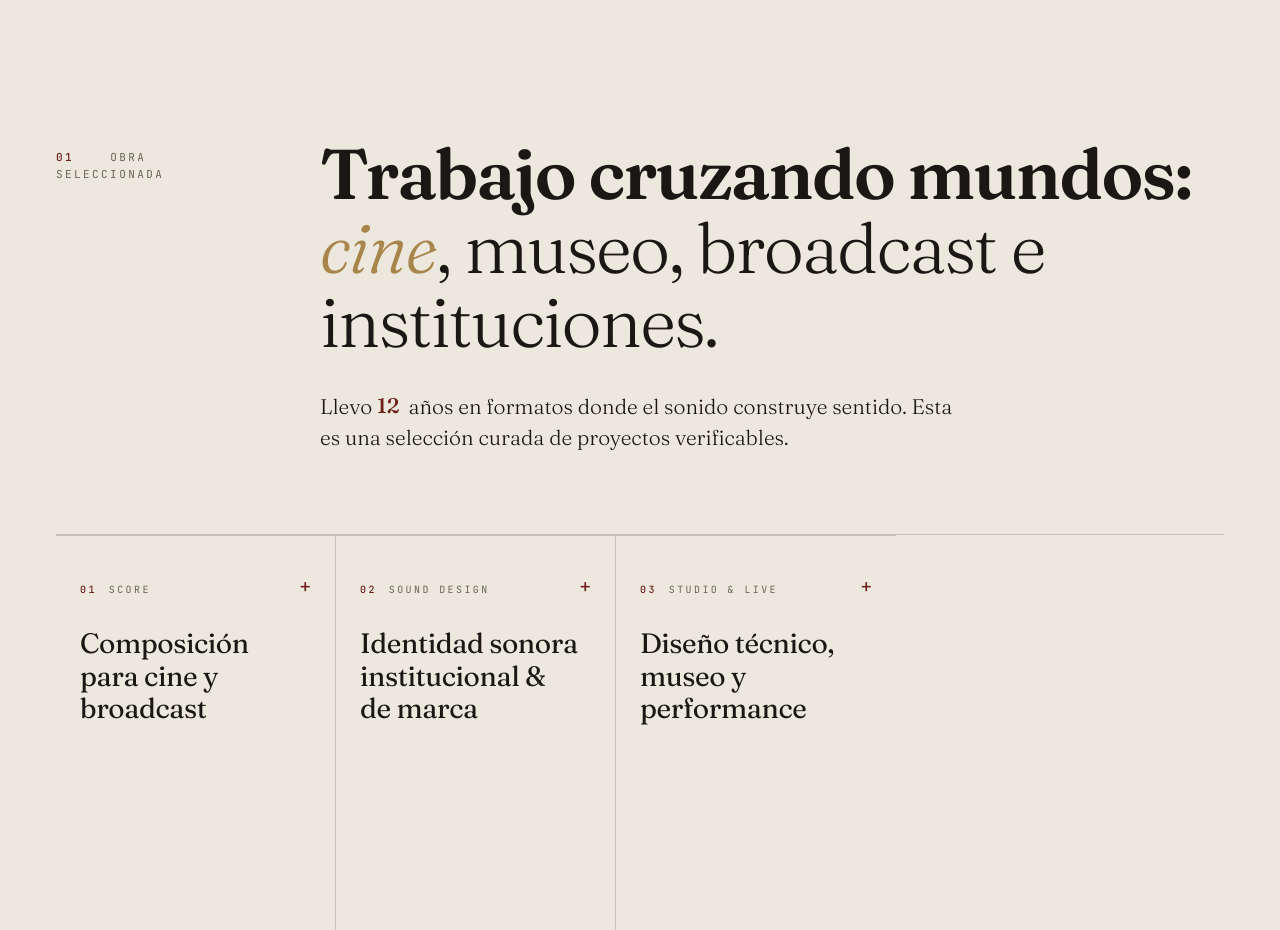
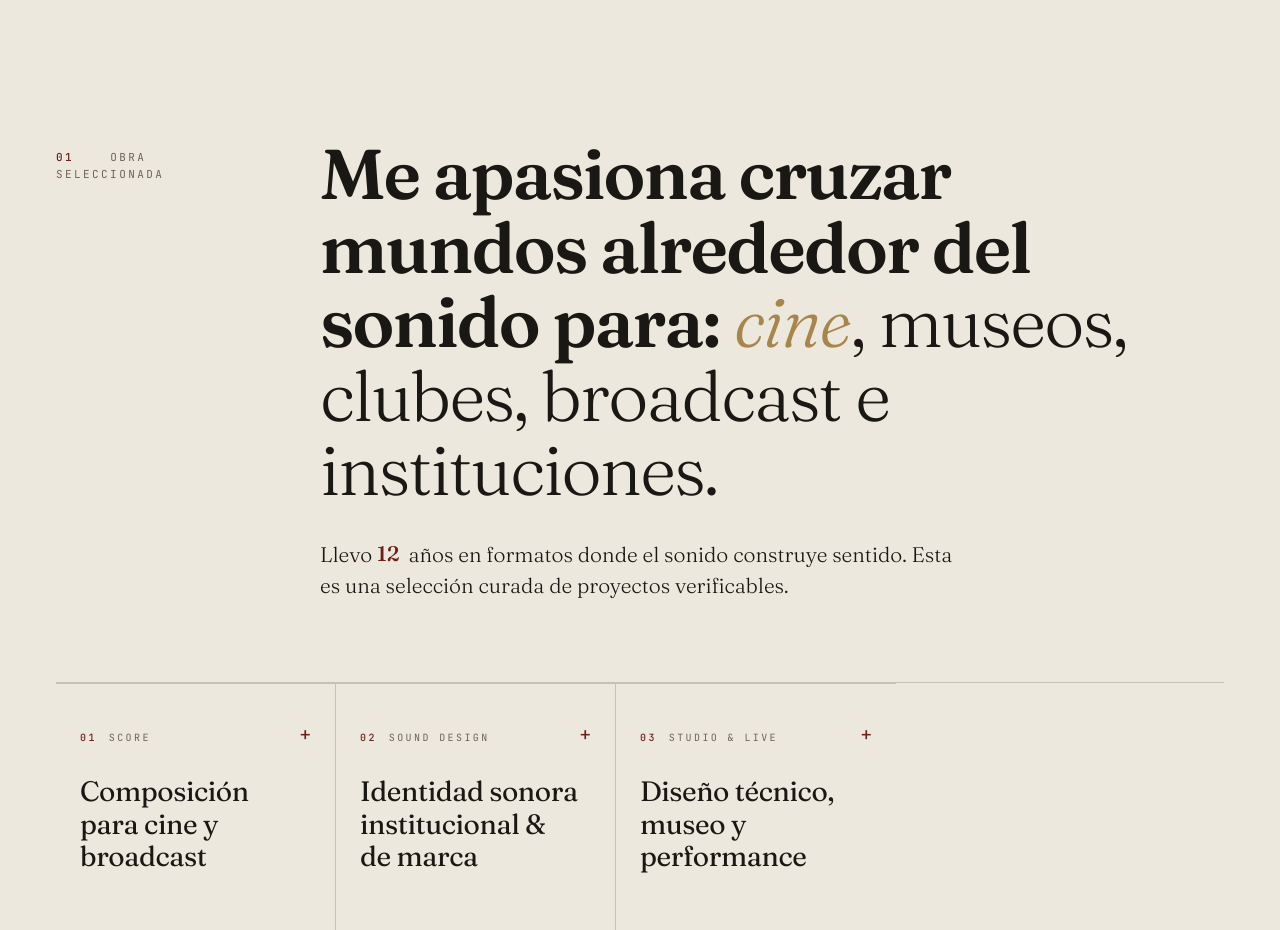
Before and after one commit to infomexikocolectivo-afk/cesardelpino, an Astro site: page / in a window 1280 px wide. Shown: the part 920-1850 px from the top of the page. Built offline with nearby package versions, Linux system fonts and the light colour scheme; Astro itself is replaced by a stand-in of ours.

Commit message:
obra: nuevo copy de titulo de seccion
Co-Authored-By: Claude Opus 4.7 (1M context) <noreply@anthropic.com>

```diff
--- a/src/pages/index.astro
+++ b/src/pages/index.astro
@@ -137,7 +137,7 @@ const pageDescription = 'César Del Pino — Sonic Anthropologist. Sound Artist
         <span class="num">01</span> &nbsp;&nbsp; Obra seleccionada
       </div>
       <div class="section-title-wrap">
-        <h2 class="section-title"><b>Trabajo cruzando mundos:</b> <em>cine</em>, museo, broadcast e instituciones.</h2>
+        <h2 class="section-title"><b>Me apasiona cruzar mundos alrededor del sonido para:</b> <em>cine</em>, museos, clubes, broadcast e instituciones.</h2>
         <p class="section-intro">
           Llevo <span class="year-counter" aria-label="12"><span class="ynum-spacer">12</span><span class="ynum" style="--y:0">9</span><span class="ynum" style="--y:1">10</span><span class="ynum" style="--y:2">11</span><span class="ynum" style="--y:3">12</span></span> años en formatos donde el sonido construye sentido. Esta es una selección curada de proyectos verificables.
         </p>
```
